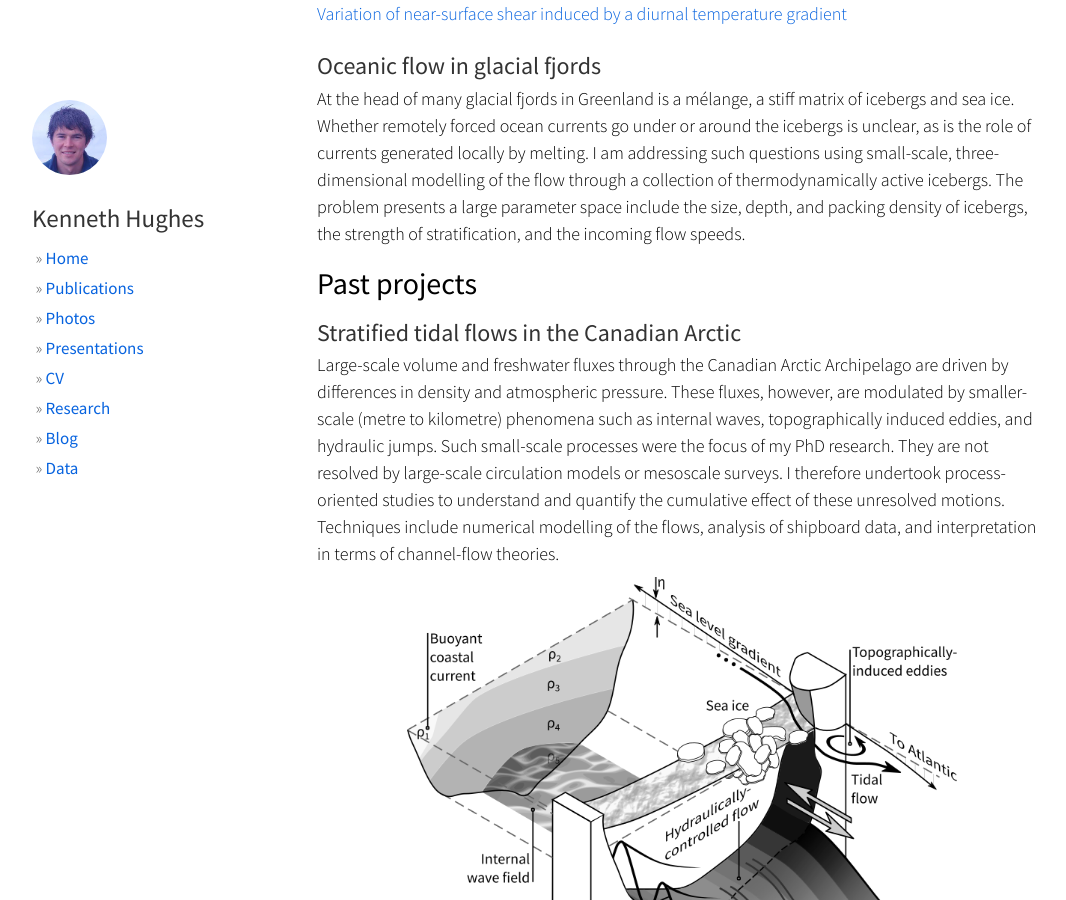
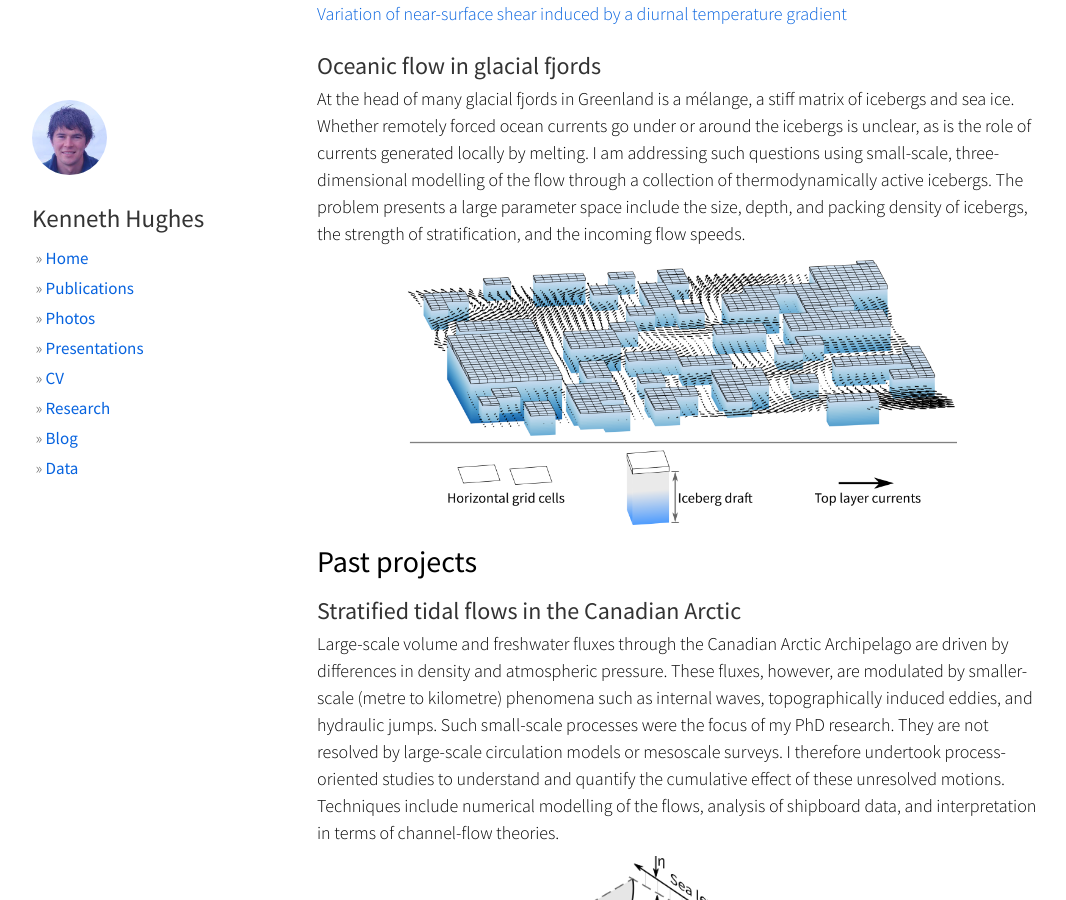
Before and after one commit to hugke729/hugke729.github.io, a Jekyll site: the page built from research/index.md, in a window 1280 px wide and 900 px high, scrolled down 732 px. Shown: the whole window, without its empty margins (53-1119 px from the left). Built offline with Jekyll 4.4.1, drawn with Linux system fonts in a browser that asks for light colours; nearby versions of some CDN libraries.

Commit message:
Add melange image

```diff
--- a/research/index.md
+++ b/research/index.md
@@ -18,6 +18,9 @@ Improved understanding of diurnal changes in the vertical distribution of heat a
 ### Oceanic flow in glacial fjords
 
 At the head of many glacial fjords in Greenland is a mélange, a stiff matrix of icebergs and sea ice. Whether remotely forced ocean currents go under or around the icebergs is unclear, as is the role of currents generated locally by melting. I am addressing such questions using small-scale, three-dimensional modelling of the flow through a collection of thermodynamically active icebergs. The problem presents a large parameter space include the size, depth, and packing density of icebergs, the strength of stratification, and the incoming flow speeds.
+
+{: style="text-align:center" }
+<img src="./melange_schematic.png" style="max-width: 550px">
 
 ## Past projects
 
```
